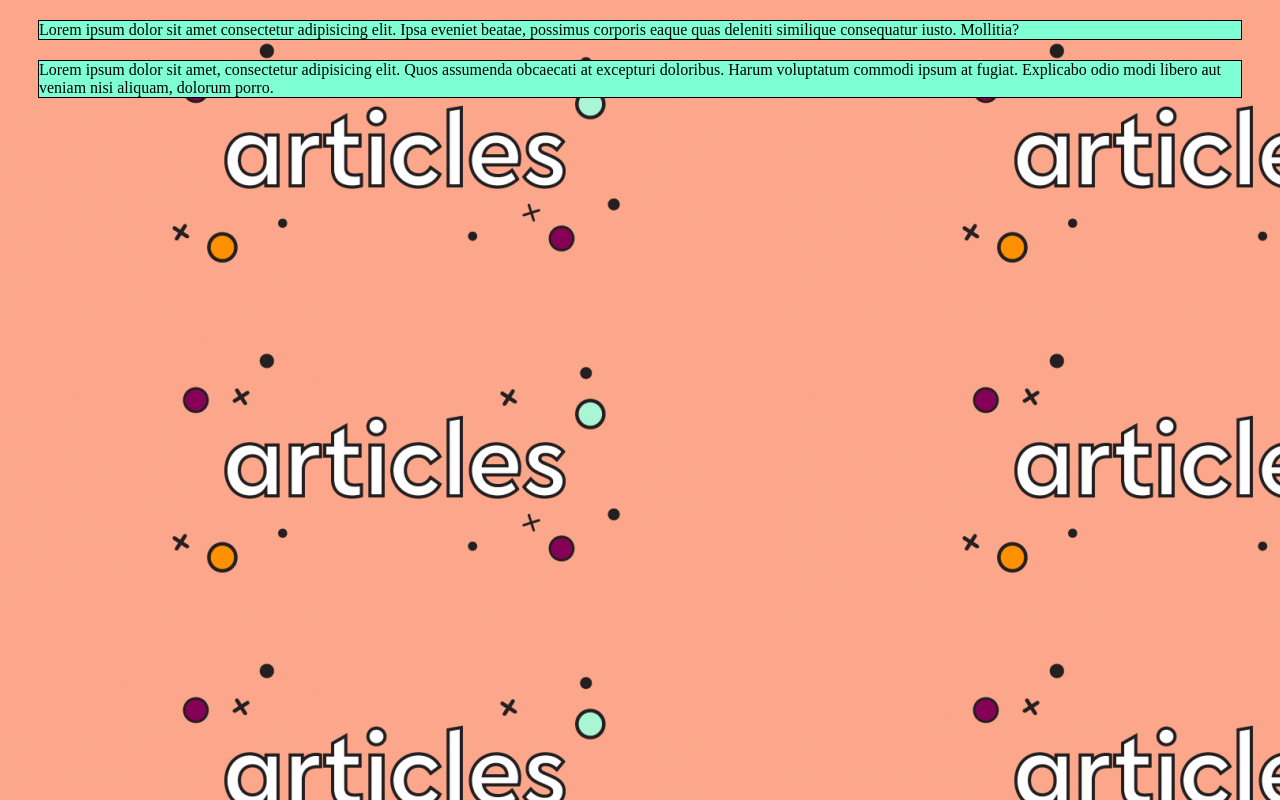
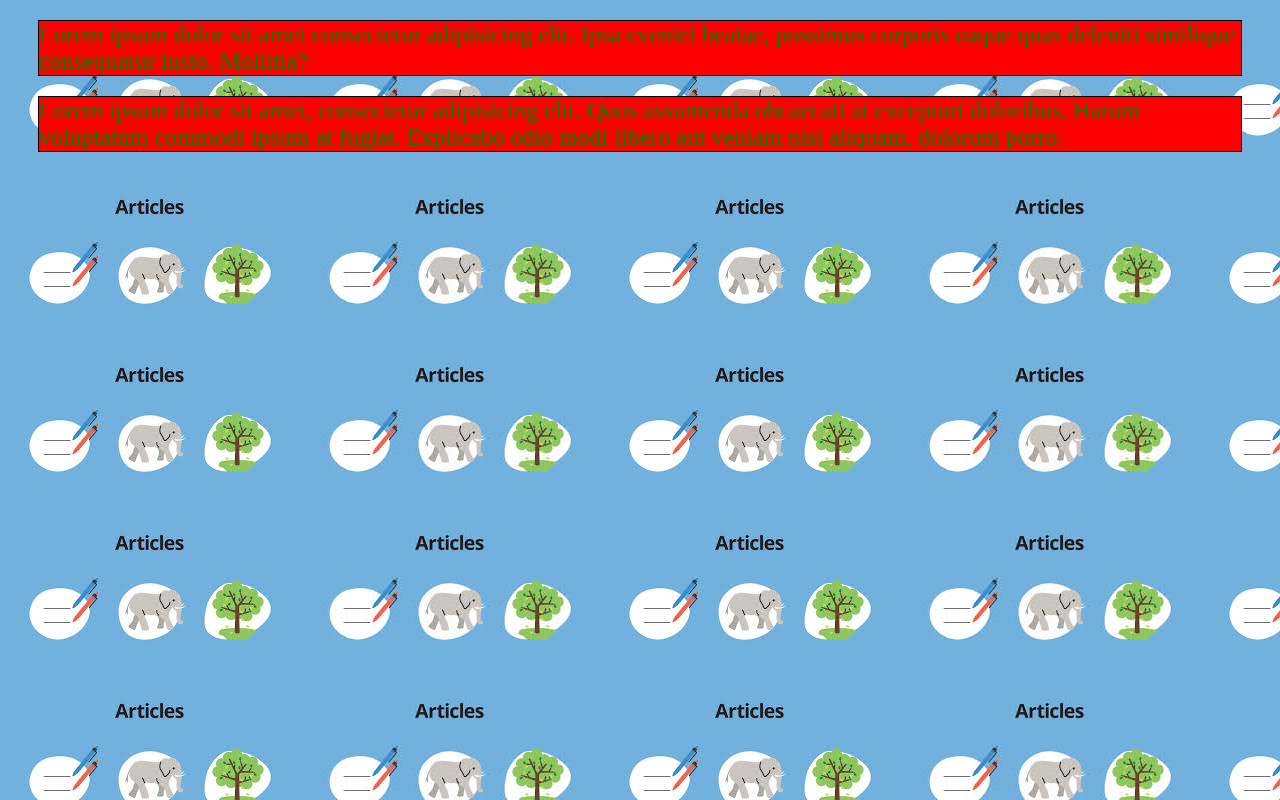
Before and after one commit to yakupozmm/ders-3, a plain HTML site: page index.html in a window 1280 px wide. Drawn offline with Linux system fonts and the light colour scheme.

Commit message:
proje tamamlandı

```diff
--- a/css/style.css
+++ b/css/style.css
@@ -1,6 +1,15 @@
 div.art{
-    background-color: aquamarine;
+    background-color: red;
     border: 1px solid black;
 margin: 20px 30px;
 
 }
+body{
+
+
+    background-image: url(../images/bg3.jpg);
+    color: green;
+    font-size: 150%;
+
+
+}
--- a/index.html
+++ b/index.html
@@ -5,18 +5,11 @@
     <meta http-equiv="X-UA-Compatible" content="IE=edge">
     <meta name="viewport" content="width=device-width, initial-scale=1.0">
     <link rel="stylesheet" href="css/style.css">
+    <link rel="shortcut icon" href="images/favicon (1).ico" type="image/x-icon">
     <title>css</title>
 
-     <style>
-
-
-
-
-
-
-     </style>
 </head>
-<body style="background-image: url(images/bg2.png);">
+<body>
     <div class="art">Lorem ipsum dolor sit amet consectetur adipisicing elit. Ipsa eveniet beatae, possimus corporis eaque quas deleniti similique consequatur iusto. Mollitia?</div>
 
     <div class="art">Lorem ipsum dolor sit amet, consectetur adipisicing elit. Quos assumenda obcaecati at excepturi doloribus. Harum voluptatum commodi ipsum at fugiat. Explicabo odio modi libero aut veniam nisi aliquam, dolorum porro.</div>
```
Also changed, not shown: index2.html (added, +12 -0 lines), images/bg3.jpg (added), images/favicon (1).ico (added).
